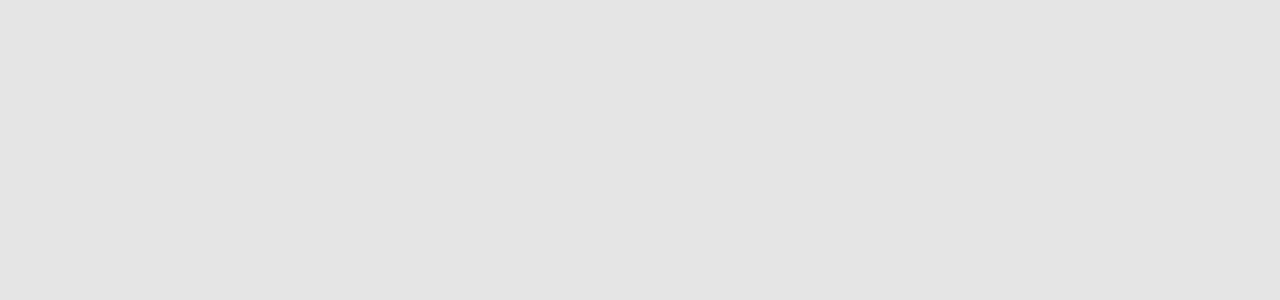
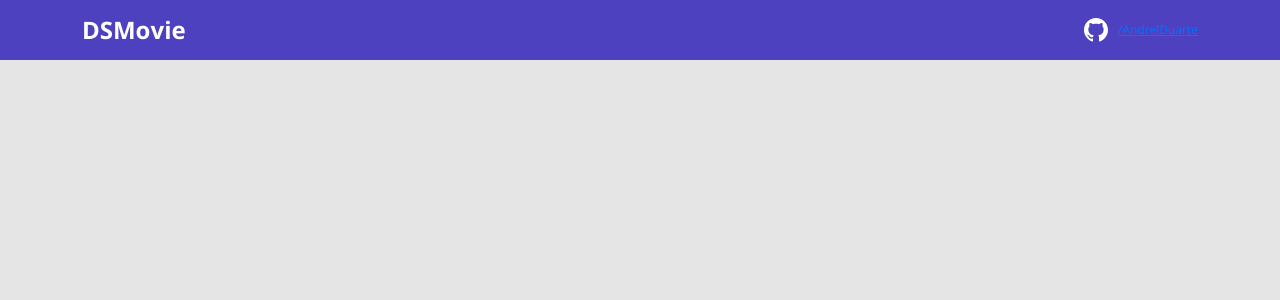
Before and after one commit to andlcode/sds-dsmovie, a React (Create React App) app in the folder frontend/: page / in a window 1280 px wide. Shown: the top 300 px of the page. Built offline with nearby package versions, Linux system fonts and the light colour scheme.

Commit message:
add navbar

```diff
--- a/frontend/src/App.tsx
+++ b/frontend/src/App.tsx
@@ -1,10 +1,11 @@
+import Navbar from "./assets/components/navbar";
 
 
 function App() {
   return (
-    <div className="App">
 
-    </div>
+      <Navbar />
+
   );
 }
 
--- /dev/null
+++ b/frontend/src/assets/components/navbar/index.tsx
@@ -0,0 +1,26 @@
+
+import {ReactComponent as GitHubIcon}  from 'assets/img/Github.svg';
+import './styles.css'
+
+function Navbar() {
+
+
+
+  return (
+    <header>
+    <nav className="container">
+        <div className="dsmovie-nav-content">
+            <h1>DSMovie</h1>
+            <a href="https://github.com/AndrelDuarte" target="_blank" rel="noreferrer">
+                <div className="dsmovie-contact-container">
+                    <GitHubIcon />
+                    <p className="dsmovie-contact-link">/AndrelDuarte</p>
+                </div>
+            </a>
+        </div>
+    </nav>
+</header>
+    );
+}
+
+export default Navbar;
--- /dev/null
+++ b/frontend/src/assets/components/navbar/styles.css
@@ -0,0 +1,29 @@
+header {
+    height: 60px;
+    background-color: var(--color-primary);
+    display: flex;
+    align-items: center;
+}
+
+.dsmovie-nav-content {
+    display: flex;
+    align-items: center;
+    justify-content: space-between;
+    color: #fff;
+}
+
+.dsmovie-nav-content h1 {
+    font-size: 24px;
+    margin: 0;
+    font-weight: 700;
+}
+
+.dsmovie-contact-container {
+    display: flex;
+    align-items: center;
+}
+
+.dsmovie-contact-link {
+    margin: 0 0 0 10px;
+    font-size: 12px;
+}
--- a/frontend/tsconfig.json
+++ b/frontend/tsconfig.json
@@ -1,5 +1,7 @@
 {
+
   "compilerOptions": {
+    "baseUrl": "./src",
     "target": "es5",
     "lib": [
       "dom",
```
Also changed, not shown: frontend/src/assets/img/Github.svg (added).
